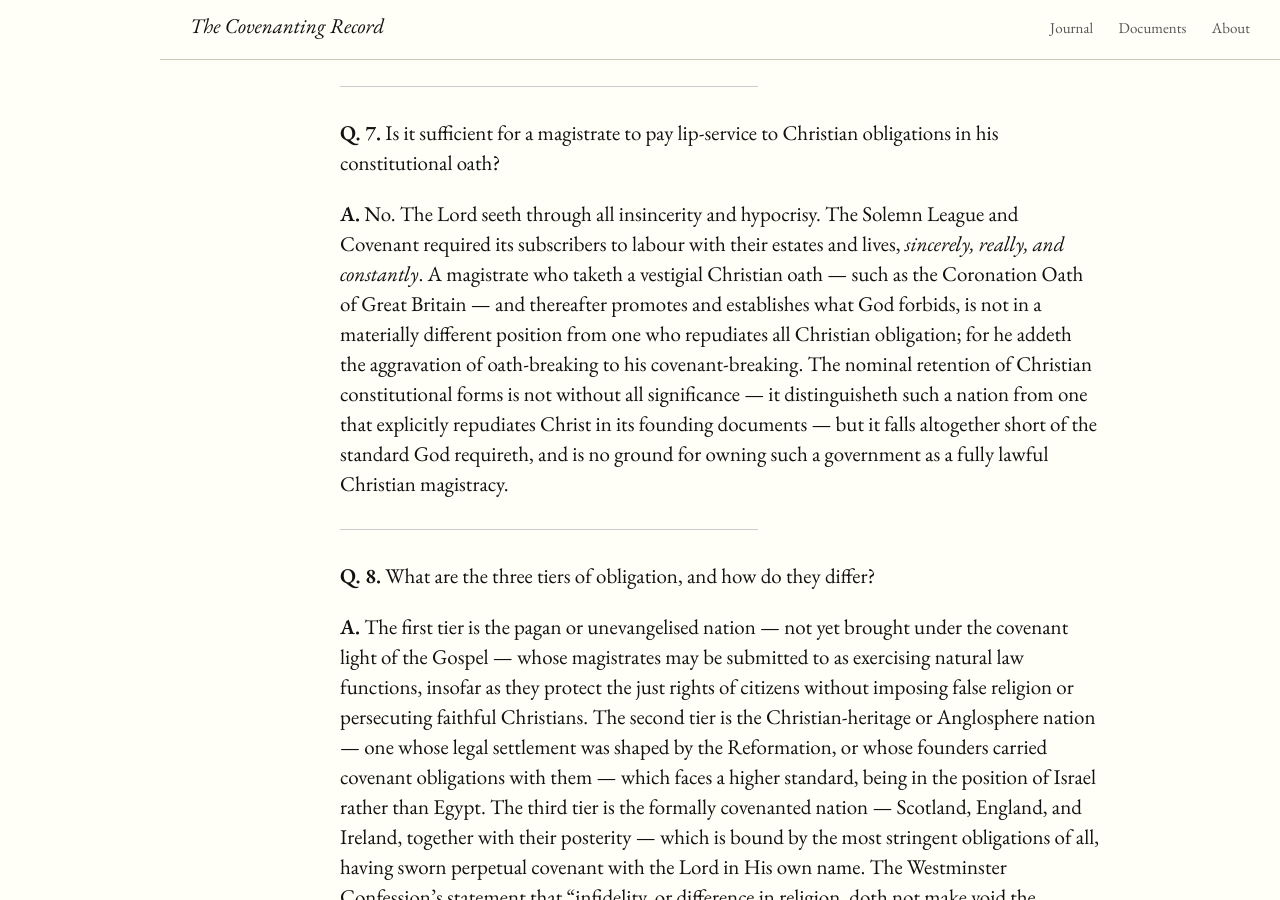
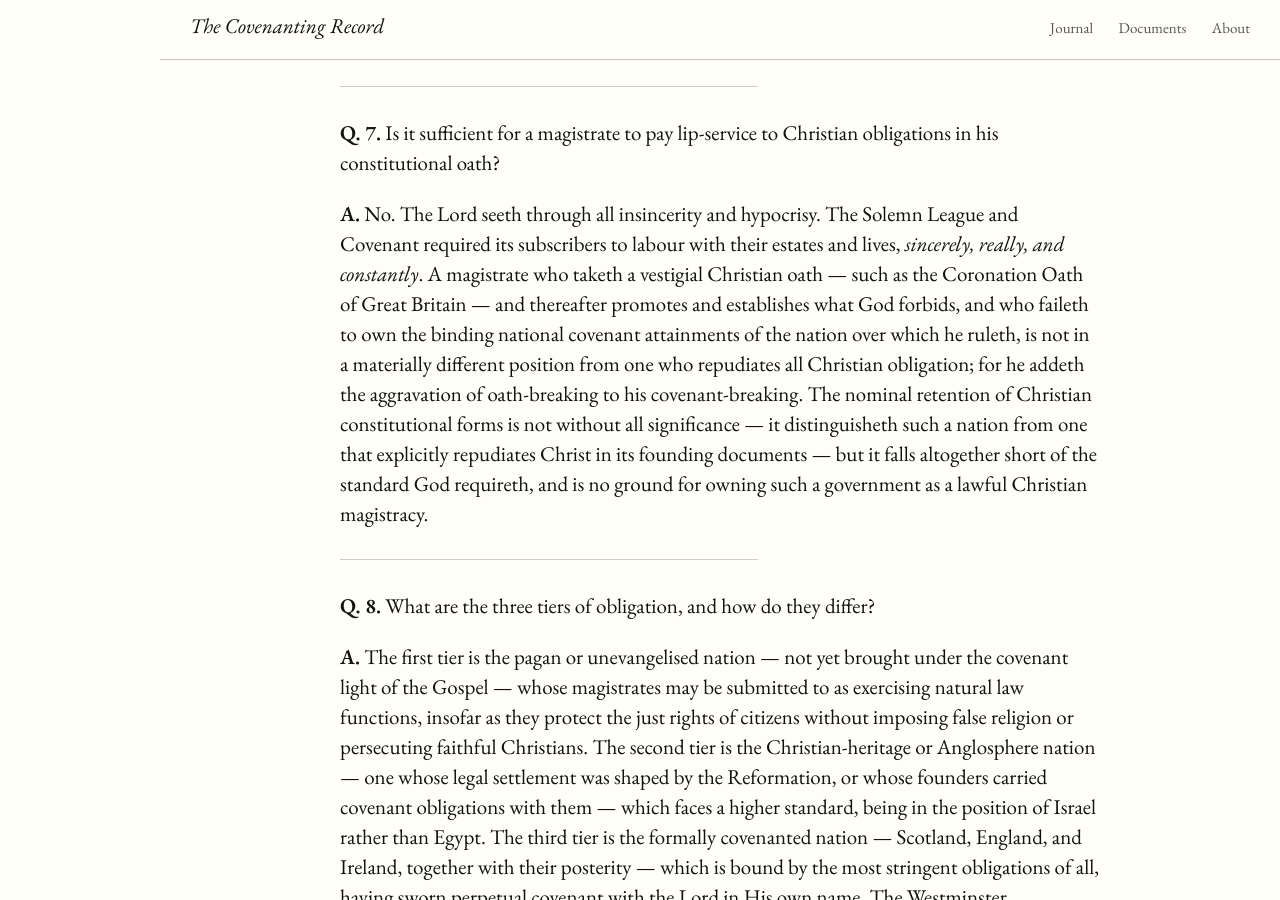
Before and after one commit to ForestWalkUK/covenanting-record, a Jekyll site: the page built from _posts/2026-04-12-catechism-concerning-tainted-instruments.md, in a window 1280 px wide and 900 px high, scrolled down 2841 px. Built offline with Jekyll 4.4.1, drawn with Linux system fonts in a browser that asks for light colours; comment, search, counter and statistics services are not loaded.

Commit message:
Update 2026-04-12-catechism-concerning-tainted-instruments.md

```diff
--- a/_posts/2026-04-12-catechism-concerning-tainted-instruments.md
+++ b/_posts/2026-04-12-catechism-concerning-tainted-instruments.md
@@ -67,7 +67,7 @@ Fifth and revised edition</p>
 
 **Q. 7.** Is it sufficient for a magistrate to pay lip-service to Christian obligations in his constitutional oath?
 
-**A.** No. The Lord seeth through all insincerity and hypocrisy. The Solemn League and Covenant required its subscribers to labour with their estates and lives, *sincerely, really, and constantly*. A magistrate who taketh a vestigial Christian oath &mdash; such as the Coronation Oath of Great Britain &mdash; and thereafter promotes and establishes what God forbids, is not in a materially different position from one who repudiates all Christian obligation; for he addeth the aggravation of oath-breaking to his covenant-breaking. The nominal retention of Christian constitutional forms is not without all significance &mdash; it distinguisheth such a nation from one that explicitly repudiates Christ in its founding documents &mdash; but it falls altogether short of the standard God requireth, and is no ground for owning such a government as a fully lawful Christian magistracy.
+**A.** No. The Lord seeth through all insincerity and hypocrisy. The Solemn League and Covenant required its subscribers to labour with their estates and lives, *sincerely, really, and constantly*. A magistrate who taketh a vestigial Christian oath &mdash; such as the Coronation Oath of Great Britain &mdash; and thereafter promotes and establishes what God forbids, and who faileth to own the binding national covenant attainments of the nation over which he ruleth, is not in a materially different position from one who repudiates all Christian obligation; for he addeth the aggravation of oath-breaking to his covenant-breaking. The nominal retention of Christian constitutional forms is not without all significance &mdash; it distinguisheth such a nation from one that explicitly repudiates Christ in its founding documents &mdash; but it falls altogether short of the standard God requireth, and is no ground for owning such a government as a lawful Christian magistracy.
 
 ---
 
```
